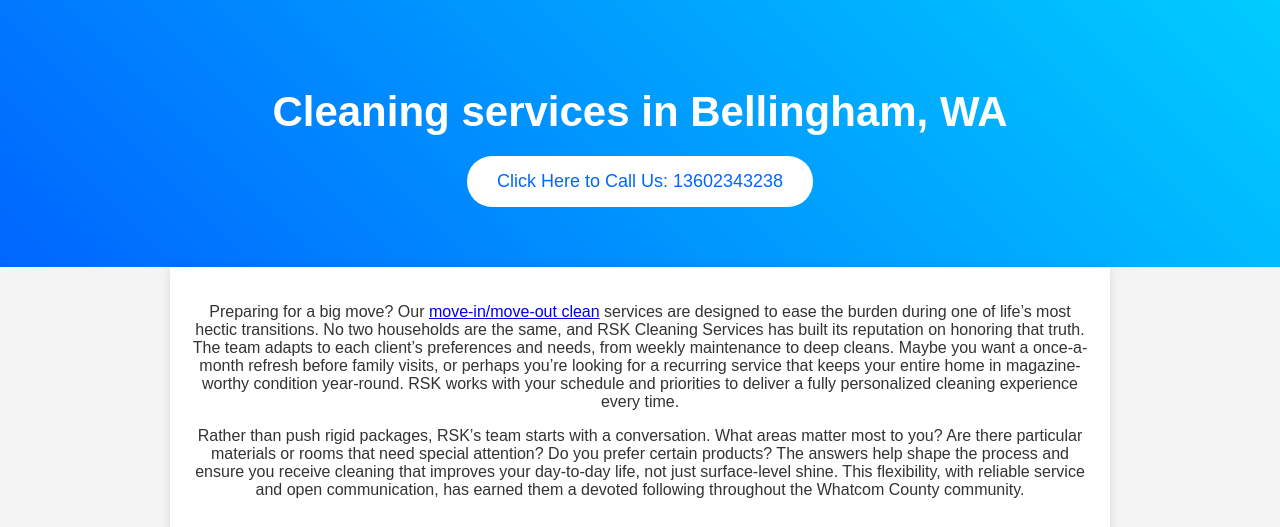
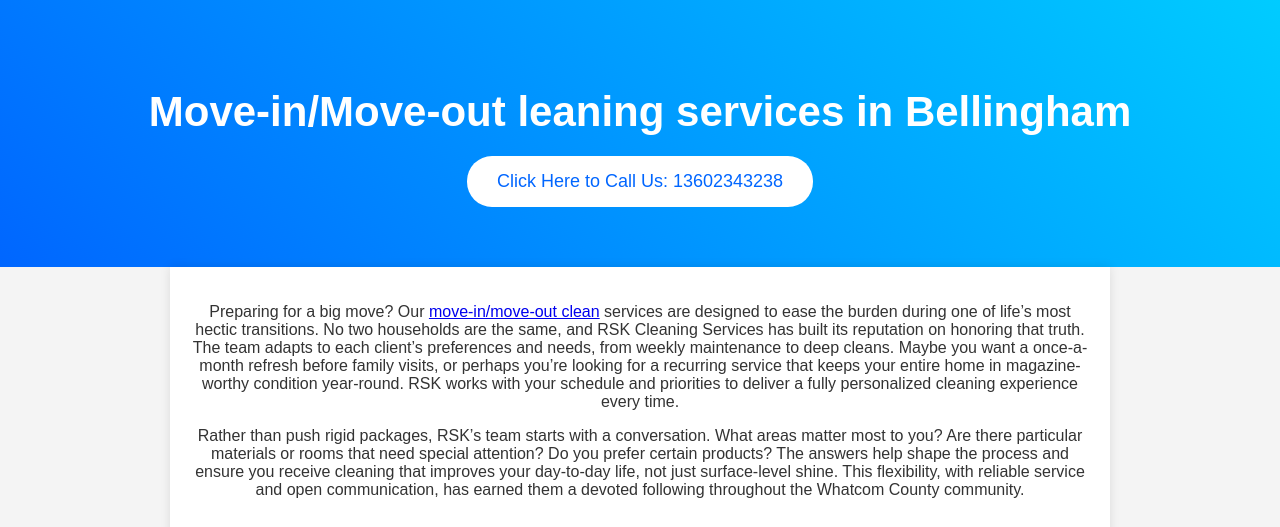
Before and after one commit to rsk-cleaning-services/rsk-cleaning-services, a plain HTML site: page index.html in a window 1280 px wide. Shown: the top 527 px of the page. Drawn offline with Linux system fonts and the light colour scheme.

Commit message:
Update index.html

```diff
--- a/index.html
+++ b/index.html
@@ -6,8 +6,8 @@
     <meta http-equiv="Content-Type" content="text/html; charset=utf-8">
     <meta name="description" content="Keeping a home spotless takes time, energy, and effort—resources that many busy families in Whatcom County find increasingly complex to spare. That’s where RSK Cleaning Services comes in." />
     <meta name="keywords" content="Cleaning services Bellingham, Move-in/move-out clean, Office cleaning" />
-    <meta property="og:title" content="Cleaning services in Bellingham, WA" />
-    <title>Cleaning services in Bellingham, WA</title>
+    <meta property="og:title" content="Move-in/Move-out leaning services in Bellingham" />
+    <title>Move-in/Move-out leaning services in Bellingham</title>
     <style>
         body {
             font-family: Arial, sans-serif;
@@ -62,7 +62,7 @@
 
     <!-- Hero Section -->
     <div class="hero">
-        <h1>Cleaning services in Bellingham, WA</h1>
+        <h1>Move-in/Move-out leaning services in Bellingham</h1>
         <button onclick="window.location.href='tel:+113602343238'">Click Here to Call Us: 13602343238</button>
     </div>
 
```
